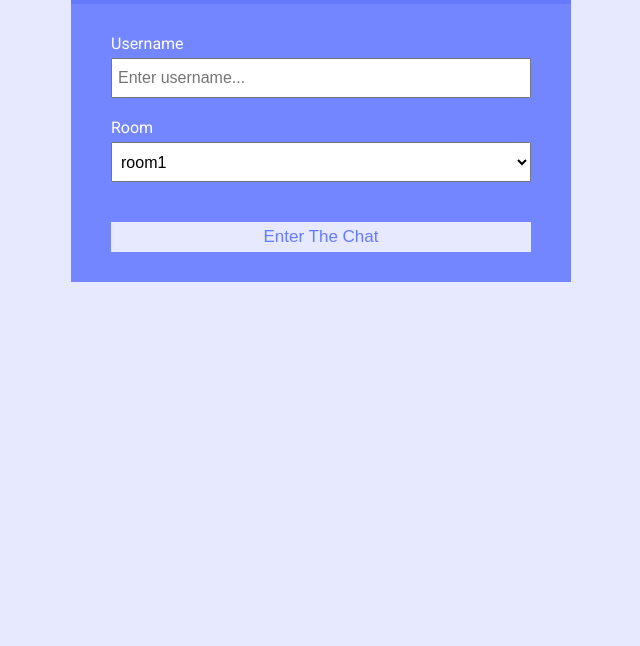
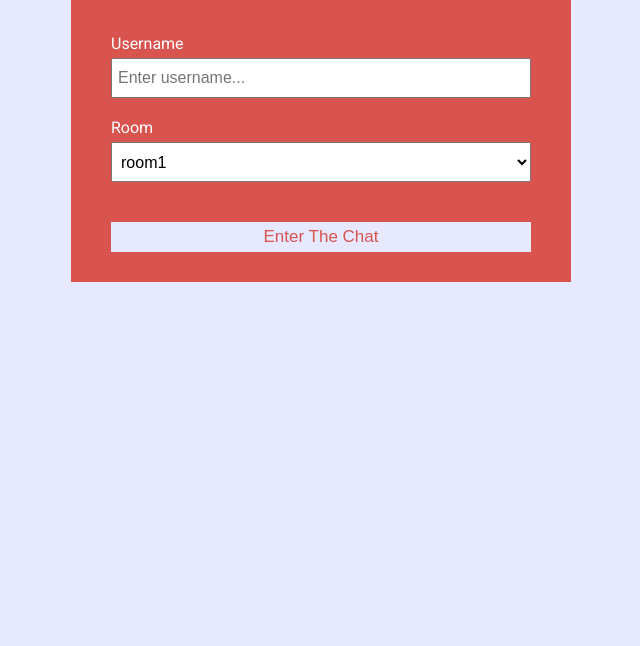
Before and after one commit to Abeermohsien/Chattapp, a website: page public/index.html in a window 1280 px wide. Shown: the part 154-800 px from the top of the page, without its empty margins (319-959 px from the left). Drawn offline with Linux system fonts and the light colour scheme.

Commit message:
Update style.css

```diff
--- a/public/css/style.css
+++ b/public/css/style.css
@@ -1,8 +1,8 @@
 @import url('https://fonts.googleapis.com/css?family=Roboto&display=swap');
 
 :root {
-	--dark-color-a: #667aff;
-	--dark-color-b: #7386ff;
+	--dark-color-a: #d9534f;
+	--dark-color-b: #d9534f;
 	--light-color: #e6e9ff;
 	--success-color: #5cb85c;
 	--error-color: #d9534f;
```
